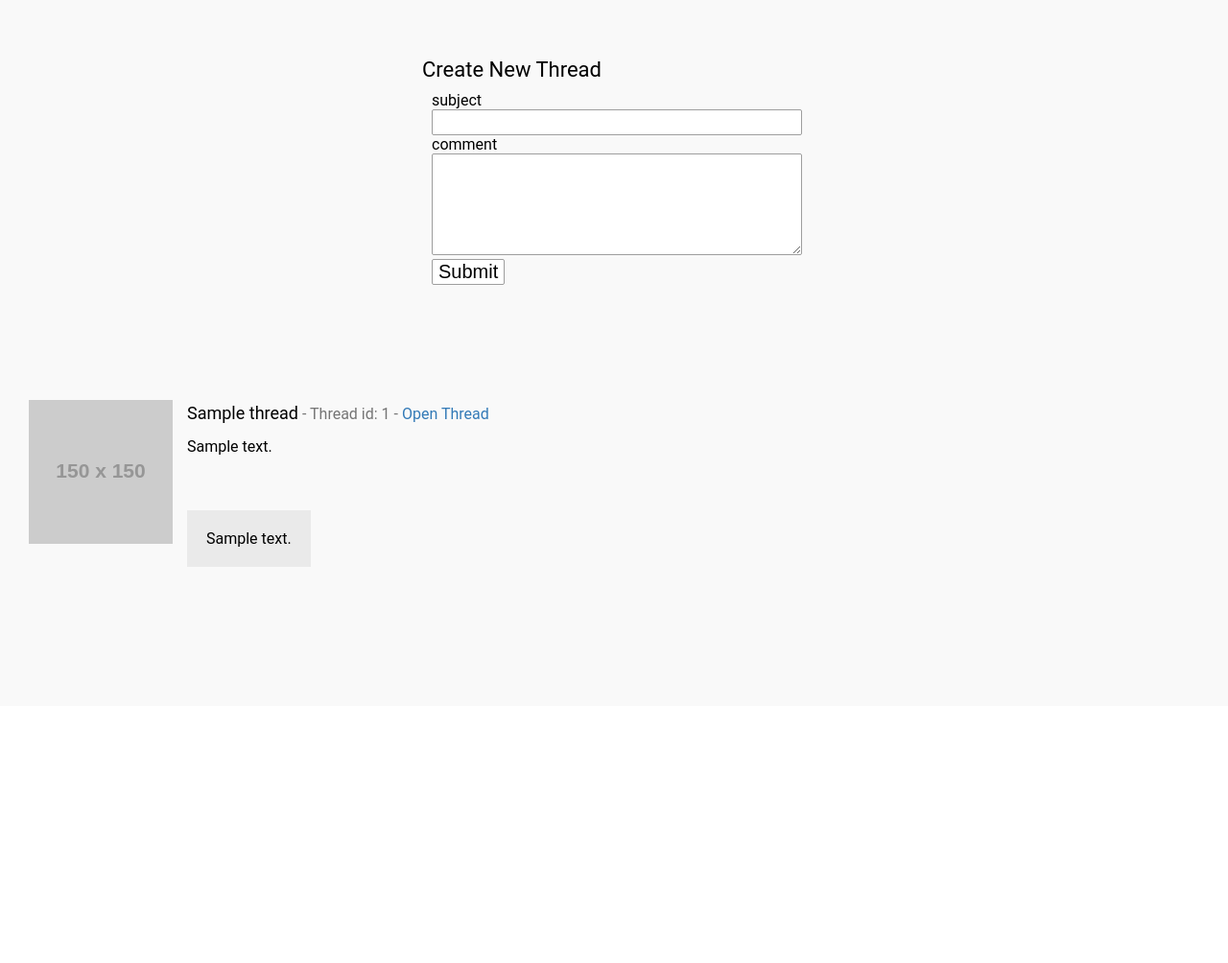
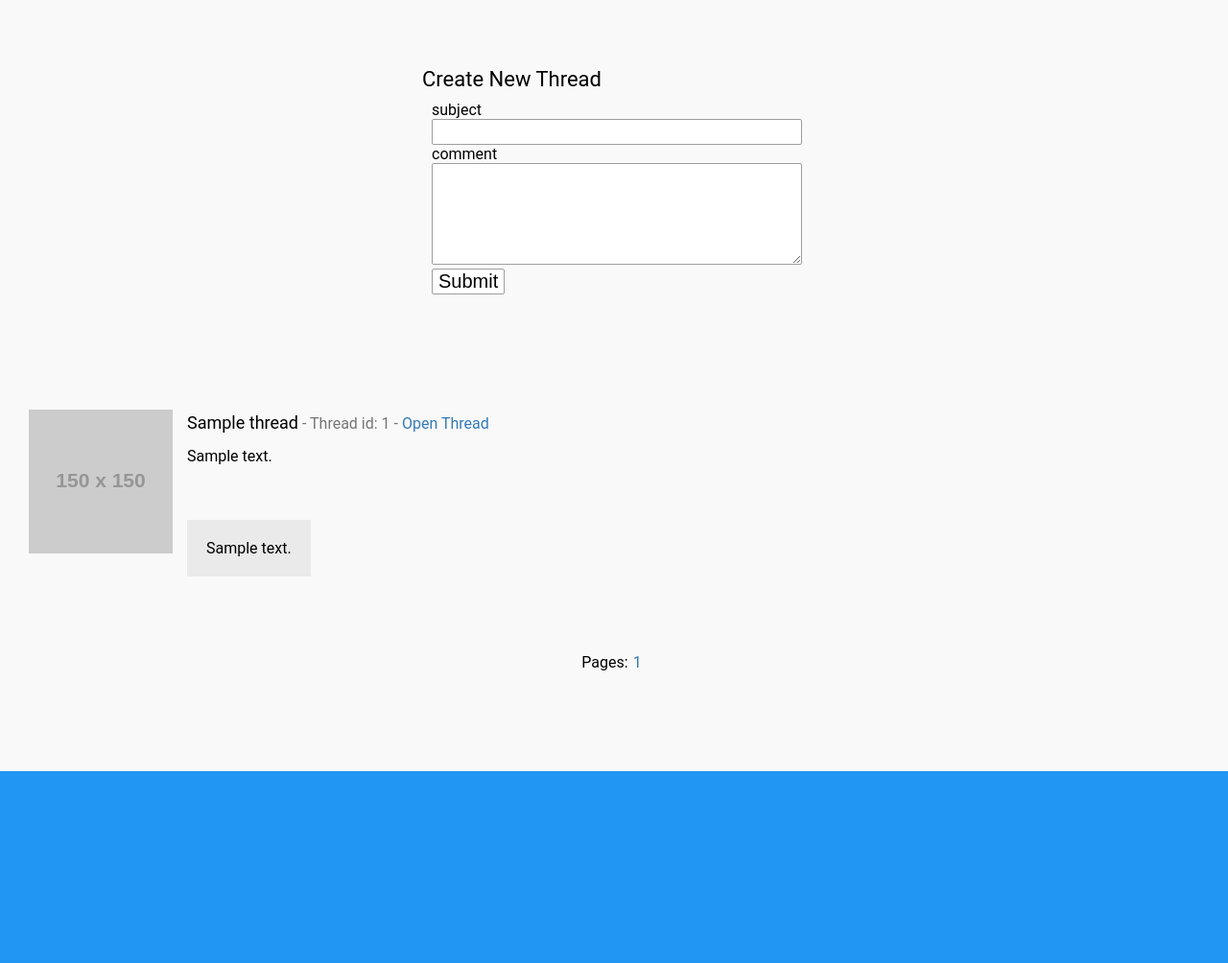
Before and after one commit to pippy360/zniki, a Flask app: template templates/index.html in a window 1280 px wide. Shown: the part 64-1068 px from the top of the page at 96% size. Before the commit the page ends 655 px from the top, so only its background shows below. Run offline with Flask 2, Linux system fonts and the light colour scheme; the template is opened without the code that fills it: most values are stand-ins (such as "Sample title", 1, 10 or a date in 2020); grey boxes labelled with a size stand in for pictures from a placeholder-image service; parts of the project's set-up code (start-up, migrations or seed data) failed here and were passed over; some libraries are stand-ins or nearby versions.

Commit message:
got page numbers working, redid html

```diff
--- a/app.py
+++ b/app.py
@@ -76,33 +76,27 @@ databaseFunctions.createPost(boardId, threadId, "This is post 3")
 databaseFunctions.createPost(boardId, threadId, "This is post 4")
 databaseFunctions.createPost(boardId, threadId, "This is post 5")
 
-
-#
-#
-#
-#
-#todo: define which side to always use, lpush or rpush !!!
-#
-#
-#
-
 @app.route("/")
 @app.route("/home")
 @app.route("/home/")
 @app.route("/index.html")
 def showIndex():
-	page = databaseFunctions.getPagePreview(boardId, 1)
-	return render_template("index.html", page=page)
+	return showPage(1)
 
 @app.route("/page/<pageNo>")
+@app.route("/page/<pageNo>/")
 def showPage(pageNo):
+	pageNo = str(pageNo)
+	if int(pageNo) < 0:
+		return render_template("baseLayout.html",
+			errors=[{'message':'bad page number !','class':'bg-danger'}])
+
 	page = databaseFunctions.getPagePreview(boardId, int(pageNo))
-	return render_template("index.html", page=page)
+	return render_template("index.html", page=page,
+		pageButtons=databaseFunctions.genPageButtons(boardId, pageNo))
 
 @app.route("/thread/<threadId>/post", methods=['POST'])
 def post(threadId):
-	#make sure the threadId exists
-	#submit the post
 	if request.form.get('postContent'):
 		databaseFunctions.createPost(boardId, threadId, request.form.get('postContent'))
 		return redirect('/thread/'+threadId)
@@ -113,11 +107,11 @@ def post(threadId):
 @app.route("/thread/<threadId>/")
 def showThread(threadId):
 	thread = databaseFunctions.getThread(boardId, threadId)
-	return render_template("thread.html", thread=thread, threadId=threadId)
+	boardName = databaseFunctions.getBoardName(boardId)
+	return render_template("thread.html", boardName=boardName, thread=thread, threadId=threadId)
 
 @app.route('/threadSubmit', methods=['POST'])
 def login():
-	print 'request.request'
 	threadId = ''
 	if request.form.get('subject') != None and request.form.get('comment') != None:
 		threadId = databaseFunctions.createThread(boardId, request.form['subject'], request.form['comment'], "file_001")
@@ -125,6 +119,11 @@ def login():
 	else:
 		return redirect('/')#pass it here and pass on an error message
 
+#TODO: remove
+@app.route('/baseLayoutTest')
+def baseTest():
+	return render_template("baseLayout.html",errors=[{'message':'something here', 'class':'bg-danger'}])
+
 
 if __name__ == "__main__":
 	app.debug = True
--- /dev/null
+++ b/static/baseLayout.css
@@ -0,0 +1,60 @@
+body, html{
+  margin: 0;
+  padding: 0;
+  background-color: #f9f9f9;
+  font-family: "RobotoDraft","Roboto",sans-serif;
+}
+a{
+  color: #337ab7;
+  text-decoration: none;
+}
+a:hover{
+  color: #23527c;
+  text-decoration: underline;
+}
+a.topbarLink{
+	color: white;
+	text-decoration: none;
+}
+a.topbarLink:hover{
+	color: white;
+	text-decoration: underline;
+}
+.header{
+  background-color: #00bcd4;
+  color: white;
+  font-size: 24px;
+  line-height: 64px;
+  padding-left: 20px;
+  margin-bottom: 70px;
+}
+.errorWrapper{
+	display: block;
+	margin: 0 10% 0 10%;
+}
+.error{
+	font-size: 14px;
+	padding: 15px;
+	font-family: "Helvetica Neue",Helvetica,Arial,sans-serif;
+}
+.error.bg-warning{
+	background-color: #fcf8e3;
+}
+.error.bg-success{
+	background-color: #dff0d8;
+}
+.error.bg-primary{
+	background-color: #337ab7;
+}
+.error.bg-info{
+	background-color: #d9edf7;
+}
+.error.bg-danger{
+	background-color: #ECA8A8;
+}
+.footer{
+	display: block;
+	margin-top: 100px;
+	height: 200px;
+	background-color: #2196F3;
+}
--- /dev/null
+++ b/static/components.css
@@ -0,0 +1,34 @@
+ul{
+	list-style-type: none;
+	padding: 0;
+	margin: 0;
+}
+li{
+
+}
+.pageNumbersWrapper{
+	margin: auto;
+  	display: inline-block;
+  	width: auto;
+  	text-align: center;
+}
+.pageNumbers{
+	display: inline;
+	height: 100px;
+	margin: auto;
+}
+.pageNumber{
+	float: left;
+	display: inline-block;
+}
+.pageNumber a{
+	padding: 5px;
+	cursor: pointer;
+}
+.pageNumber a.active{
+	color: black;
+}
+.pageNumbersCenterHack{
+  text-align: center;
+  width: 100%;
+}
--- a/static/style.css
+++ b/static/threadStyle.css
@@ -1,26 +1,6 @@
-body, html{
-  margin: 0;
-  padding: 0;
-  background-color: #f9f9f9;
-  font-family: "RobotoDraft","Roboto",sans-serif;
-}
-a{
-  color: #337ab7;
-  text-decoration: none;
-}
-a:hover{
-  color: #23527c;
-  text-decoration: underline;
-}
-.header{
-  background-color: #00bcd4;
-  color: white;
-  font-size: 24px;
-  line-height: 64px;
-  padding-left: 20px;
-}
 .threadsWrapper{
   padding-top: 80px;
+  padding-bottom: 100px;
 }
 .thread{
   margin: 15px;
@@ -63,15 +43,11 @@ a:hover{
   padding: 20px;
   background-color: rgba(200,200,200,.3);
 }
-
-
-
 .formWrapper{
   width: 400px;
   display: block;
   margin: auto;
   margin-top: 60px;
-
 }
 .formsTitle{
   font-size: 22px;
@@ -93,7 +69,6 @@ a:hover{
   font-size: 20px;
   height: 100px;
 }
-
 .newThreadForm .submitButton{
   border-radius: 2px;
   font-size: 20px;
--- /dev/null
+++ b/templates/baseLayout.html
@@ -0,0 +1,32 @@
+<!DOCTYPE html>
+<html lang="en">
+  <head>
+    <meta charset="utf-8">
+    <meta http-equiv="X-UA-Compatible" content="IE=edge">
+    <meta name="viewport" content="width=device-width, initial-scale=1">
+    <title>Test Page</title>
+    <link href="/static/baseLayout.css" rel="stylesheet">
+    {% block head %}{% endblock %}
+  </head>
+  <body>
+    <header class="header">
+      <div class="">
+        <span class="boardTitle">{% block topLink %}{% endblock %}</span>
+      </div>
+    </header>
+    <div class="errorWrapper">
+      {% for error in errors %}
+        <p class="error {{ error.class }}">
+          {{ error.message }}
+        </p>
+      {% endfor %}
+    </div>
+<div class="contentWrapper">
+{% block content %}{% endblock %}
+</div>
+    <footer class="footerWrapper">
+      <div class="footer">
+      </div>
+    </footer>
+  </body>
+</html>
--- a/templates/index.html
+++ b/templates/index.html
@@ -1,18 +1,20 @@
-<!DOCTYPE html>
-<html lang="en">
-  <head>
-    <meta charset="utf-8">
-    <meta http-equiv="X-UA-Compatible" content="IE=edge">
-    <meta name="viewport" content="width=device-width, initial-scale=1">
-    <title>Test Page</title>
-    <link href="/static/style.css" rel="stylesheet">
-  </head>
-  <body>
-    <header class="header">
-      <div class="">
-        <span class="boardTitle">{{ page['name'] }}</span>
-      </div>
-    </header>
+{% extends "baseLayout.html" %}
+
+{% block topLink %}
+  <a href='/' class="topbarLink"> {{ page['name'] }}</a>
+{% endblock %}
+
+{% block head %}
+    <link href="/static/threadStyle.css" rel="stylesheet">
+    <link href="/static/components.css" rel="stylesheet">
+    <style type="text/css">
+.threadsWrapper{
+  padding-bottom: 0px;
+}
+    </style>
+{% endblock %}
+
+{% block content %}
 <div class="formWrapper">
   <span class="formsTitle">Create New Thread</span>
   <div class="newThreadForm">
@@ -52,6 +54,24 @@
     {% endfor %}
   </div><!--/thread-->
 {% endfor %}
+<div class="pageNumbersCenterHack">
+  <div class="pageNumbersWrapper clearfix">
+    <ul class="pageNumbers clearfix">
+      {% if pageButtons %}
+        <li class="pageNumber clearfix">Pages: </li>
+        {% for pageButton in pageButtons %}
+          <li class="pageNumber clearfix">
+            {% if pageButton.active == 'True' %}
+              <a href="/page/{{ pageButton.number }}" class="active">{{ pageButton.number }}</a>
+            {% else %}
+              <a href="/page/{{ pageButton.number }}">{{ pageButton.number }}</a>
+            {% endif %}
+          </li>
+        {% endfor %}
+      {% endif %}
+    </ul>
+  </div>
+</div>
+
 </div><!--/threadsWrapper-->
-  </body>
-</html>
+{% endblock %}
```
Also changed, not shown: database/boardDatabase.py (+5 -5 lines), database/databaseFunctions.py (+26 -5 lines), templates/thread.html (+13 -17 lines), 5 other files. Lines whose indentation alone changed are shown as unchanged.
